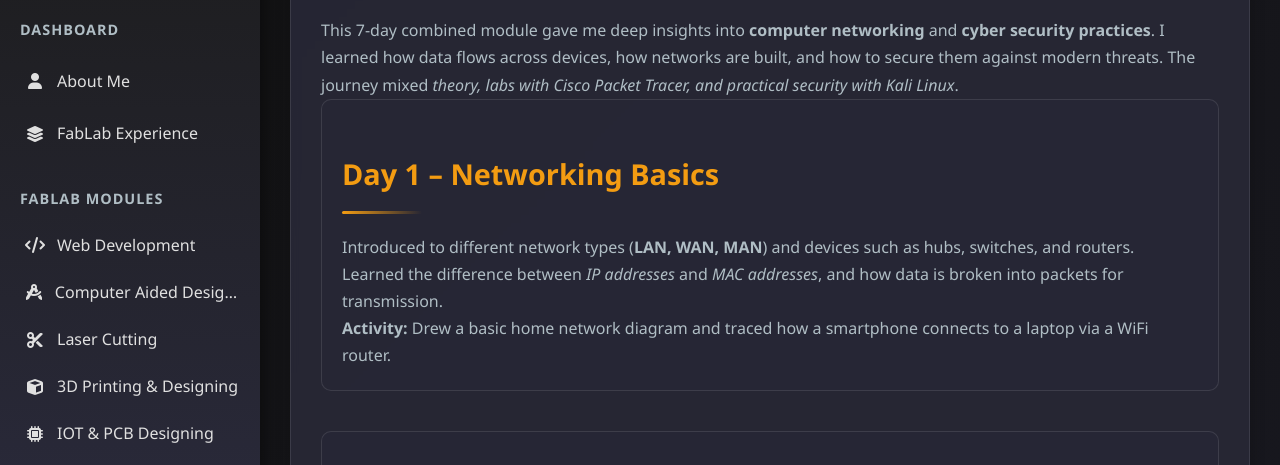
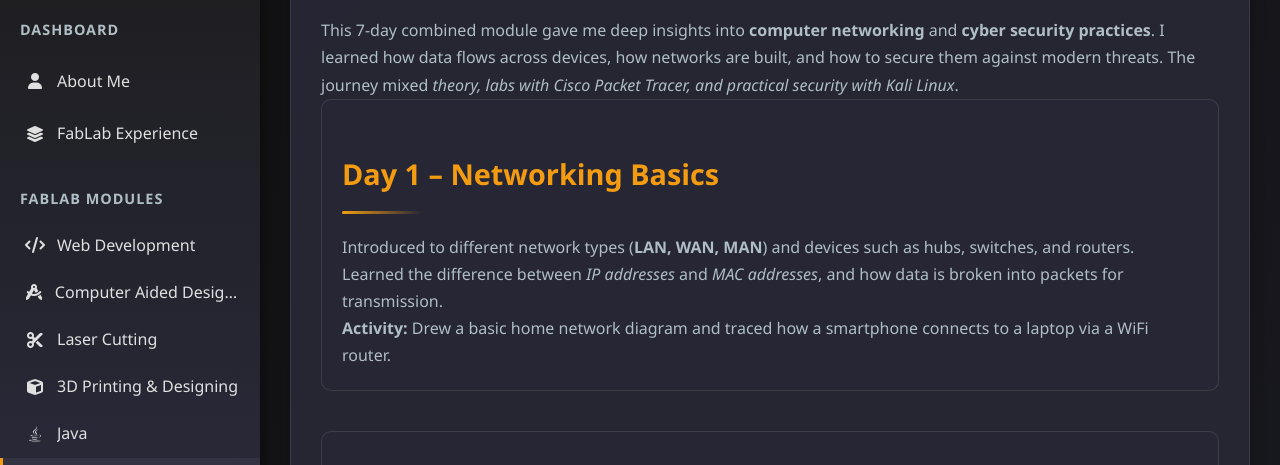
Before and after one commit to tanushrikhawale/fablab-portfolio, a plain HTML site: page cyber-security.html in a window 1280 px wide. Shown: the part 123-588 px from the top of the page. Drawn offline with Linux system fonts and the light colour scheme.

Commit message:
cyber-security.html

```diff
--- a/cyber-security.html
+++ b/cyber-security.html
@@ -87,7 +87,6 @@
             <li><a href="./cad.html" class="sidebar-menu-link"><i class="fas fa-drafting-compass"></i><span>Computer Aided Designing</span></a></li>
             <li><a href="./cac.html" class="sidebar-menu-link"><i class="fas fa-cut"></i><span>Laser Cutting</span></a></li>
             <li><a href="./3d-printing.html" class="sidebar-menu-link"><i class="fas fa-cube"></i><span>3D Printing & Designing</span></a></li>
-            <li><a href="./iot.html" class="sidebar-menu-link"><i class="fas fa-microchip"></i><span>IOT & PCB Designing</span></a></li>
             <li><a href="./java.html" class="sidebar-menu-link"><i class="fab fa-java"></i><span>Java</span></a></li>
             <li><a href="./cyber-security.html" class="sidebar-menu-link active"><i class="fas fa-shield-alt"></i><span>Cyber Security & Networking</span></a></li>
           </ul>
```
